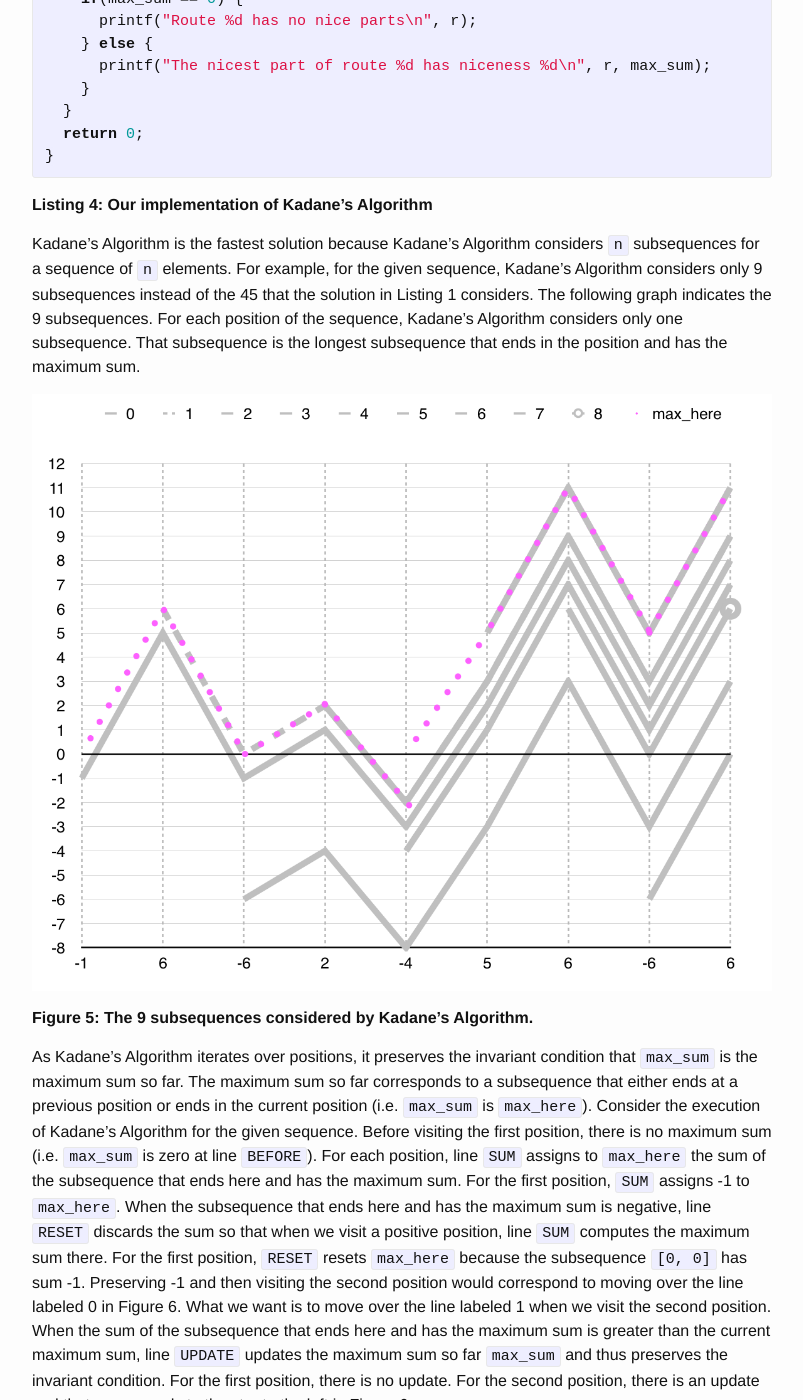
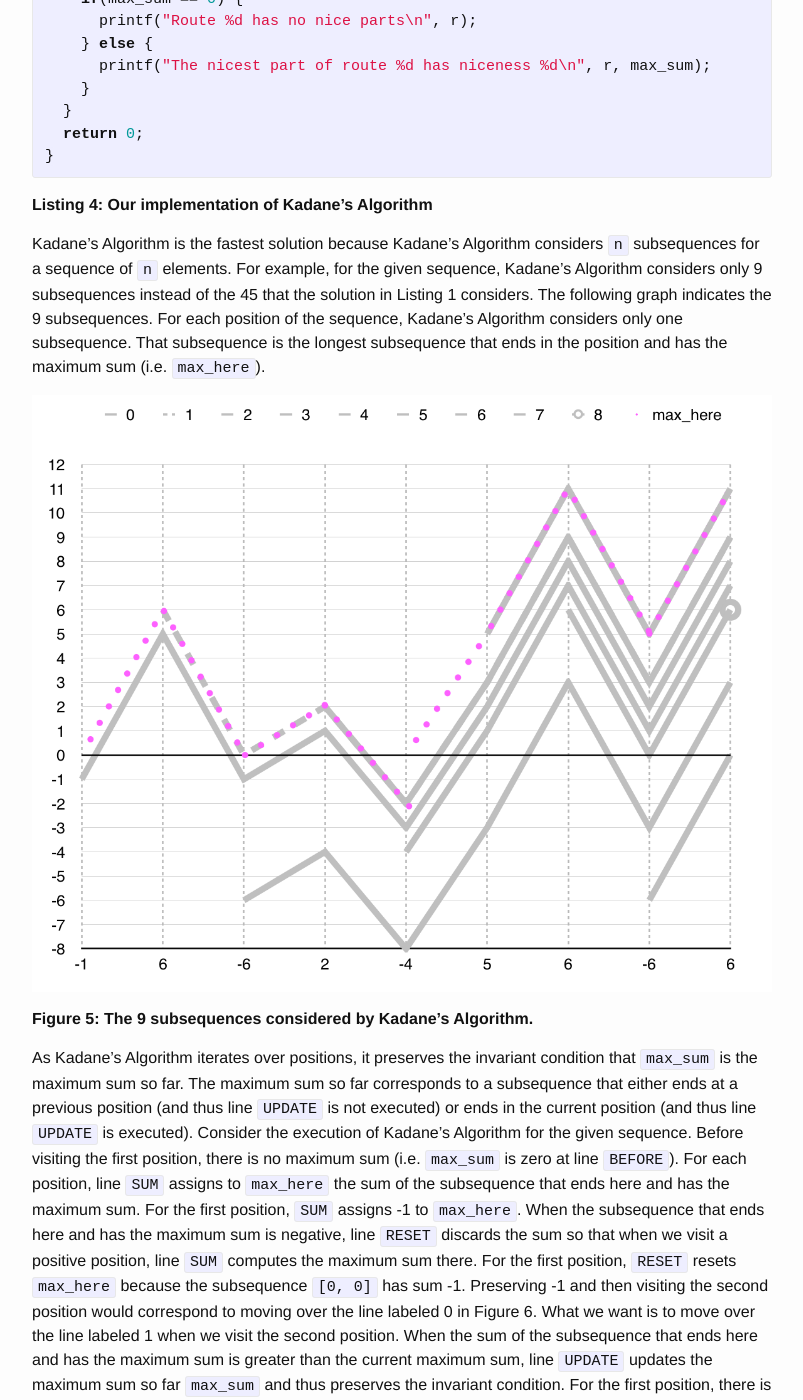
Before and after one commit to mrrusof/mrrusof.github.io, a Jekyll site: the page built from _posts/2016-03-05-jill-rides-again.markdown, in a window 1280 px wide and 1400 px high, scrolled down 5874 px. Shown: the whole window, without its empty margins (238-1041 px from the left). Built offline with Jekyll 4.4.1, drawn with Linux system fonts in a browser that asks for light colours; comment, search, counter and statistics services are not loaded.

Commit message:
Revisit max_sum/max_here for 507.

```diff
--- a/_posts/2016-03-05-jill-rides-again.markdown
+++ b/_posts/2016-03-05-jill-rides-again.markdown
@@ -287,7 +287,8 @@
 As Kadane's Algorithm iterates over positions, it preserves the
 invariant condition that `max_sum` is the maximum sum so far.  The
 maximum sum so far corresponds to a subsequence that either ends at a
-previous position or ends in the current position (i.e. `max_sum` is `max_here`).
+previous position (and thus line `UPDATE` is not executed) or ends in the
+current position (and thus line `UPDATE` is executed).
 Consider the execution of Kadane's Algorithm for the given sequence.
 Before visiting the first position, there is no maximum sum
 (i.e. `max_sum` is zero at line `BEFORE`).
```
Also changed, not shown: other parts of _posts/2016-03-05-jill-rides-again.markdown (+1 -1 lines).
